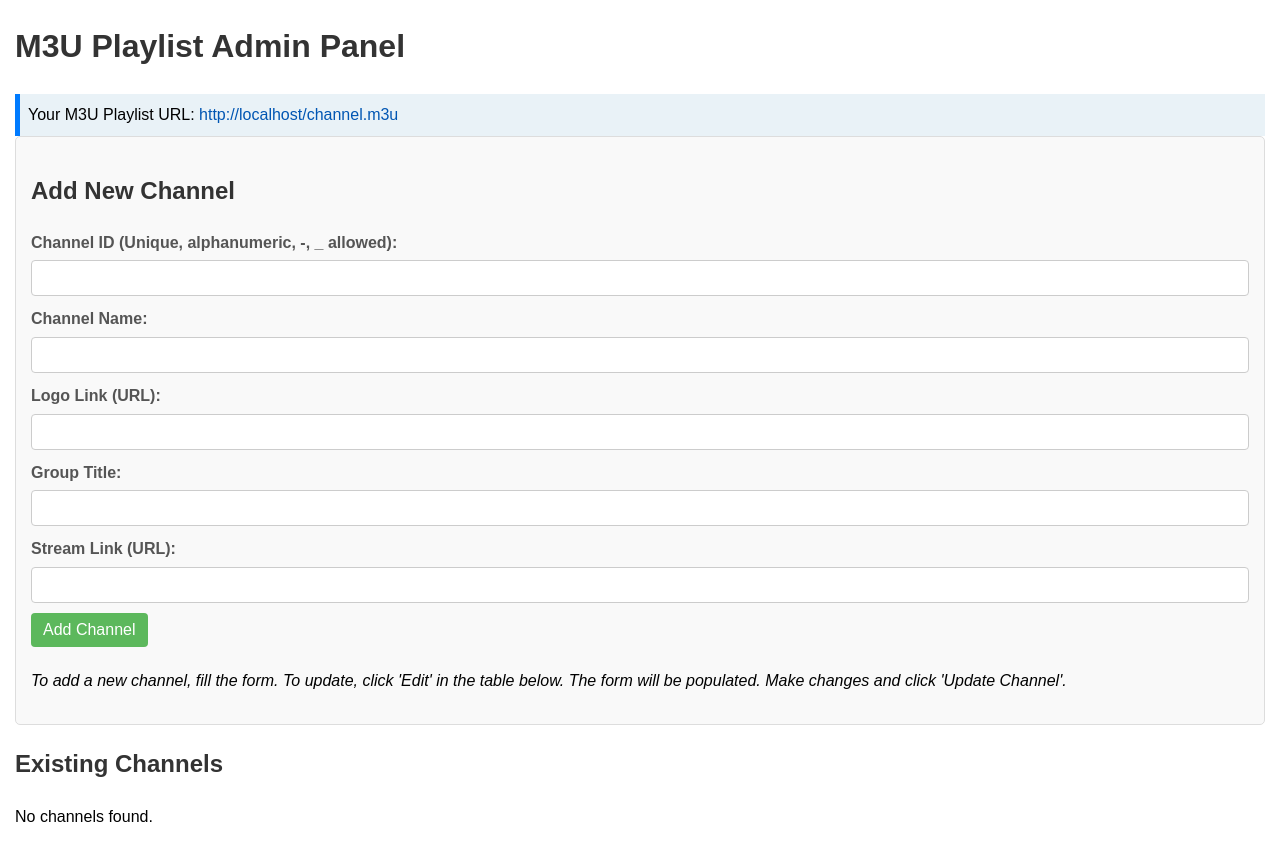
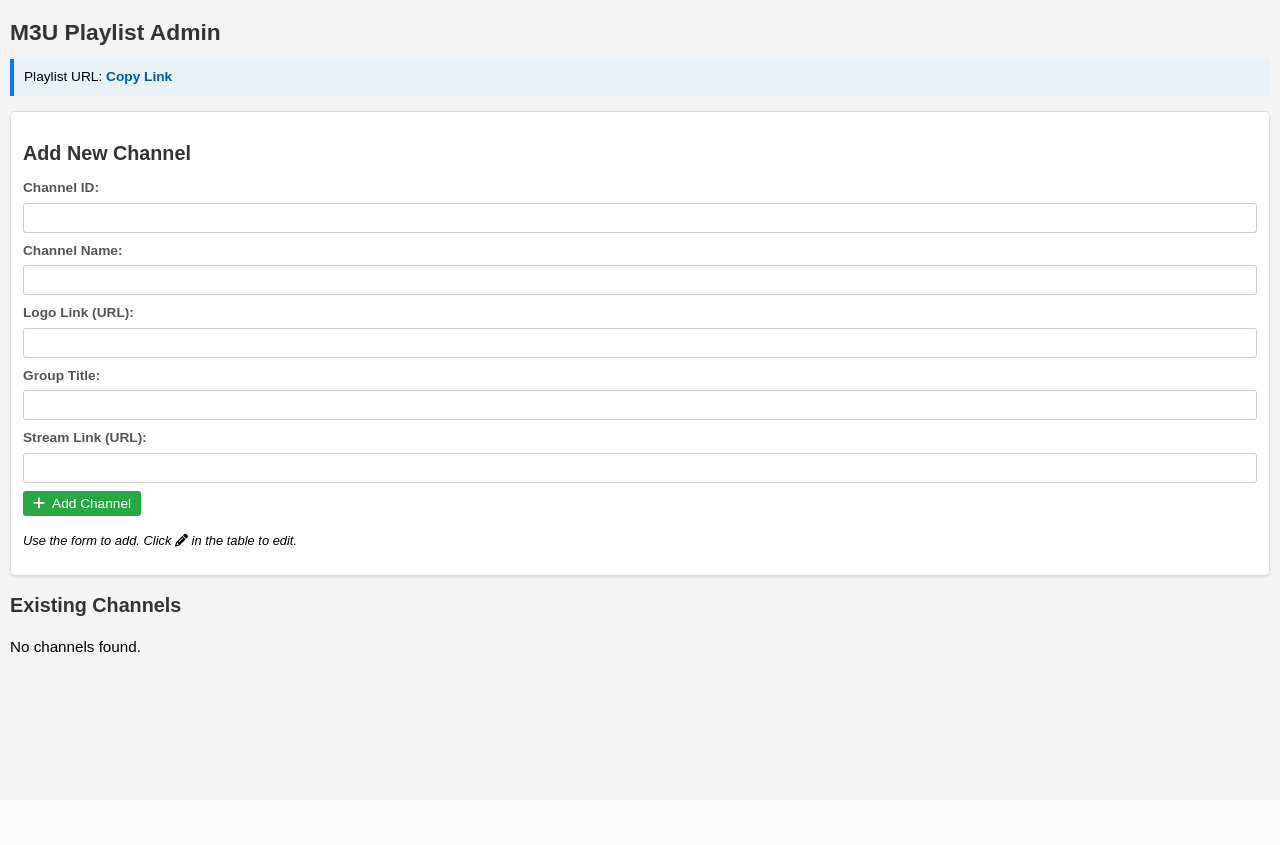
Before and after one commit to shahariarmahfuz/Live, a Flask app: template templates/admin.html in a window 1280 px wide. After the commit the page ends 652 px from the top, so only its background shows below. Run offline with Flask 3, Linux system fonts and the light colour scheme; the template is opened without the code that fills it, so the values that code supplies are empty.

Commit message:
Update admin.html

```diff
--- a/templates/admin.html
+++ b/templates/admin.html
@@ -4,176 +4,222 @@
     <meta charset="UTF-8">
     <meta name="viewport" content="width=device-width, initial-scale=1.0">
     <title>M3U Playlist Admin</title>
+    <link rel="stylesheet" href="https://cdnjs.cloudflare.com/ajax/libs/font-awesome/6.5.2/css/all.min.css" integrity="sha512-SnH5WK+bZxgPHs44uWIX+LLJAJ9/2PkPKZ5QiAj6Ta86w+fsb2TkcmfRyVX3pBnMFcV7oQPJkl9QevSCWr3W6A==" crossorigin="anonymous" referrerpolicy="no-referrer" />
     <style>
-        /* আপনার আগের CSS কোড এখানে থাকবে */
         body {
             font-family: sans-serif;
-            margin: 15px;
-            line-height: 1.6;
+            margin: 10px; /* Margin কমানো হলো */
+            line-height: 1.5; /* Line height সামান্য কমানো হলো */
+            font-size: 0.95em; /* Base font size কমানো হলো */
             max-width: 100%;
             overflow-x: hidden;
+            background-color: #f4f4f4; /* হালকা ব্যাকগ্রাউন্ড */
         }
-        h1, h2 { color: #333; }
-        form#channel-form { /* ফর্মকে একটি আইডি দেওয়া হলো */
-            margin-bottom: 20px;
-            padding: 15px;
+        h1, h2 {
+            color: #333;
+            margin-top: 15px;
+            margin-bottom: 10px;
+            font-size: 1.5em; /* হেডিং সাইজ */
+        }
+        h2 {
+            font-size: 1.3em;
+        }
+
+        form#channel-form {
+            margin-bottom: 15px;
+            padding: 12px; /* Padding কমানো হলো */
             border: 1px solid #ddd;
             border-radius: 5px;
-            background-color: #f9f9f9;
+            background-color: #fff; /* সাদা ব্যাকগ্রাউন্ড */
             box-sizing: border-box;
+            box-shadow: 0 1px 3px rgba(0,0,0,0.1); /* হালকা শ্যাডো */
         }
         label {
             display: block;
-            margin-bottom: 5px;
+            margin-bottom: 4px; /* Margin কমানো হলো */
             font-weight: bold;
             color: #555;
+            font-size: 0.9em; /* লেবেলের ফন্ট সাইজ */
         }
         input[type="text"] {
             width: 100%;
-            padding: 8px;
-            margin-bottom: 10px;
+            padding: 6px 8px; /* Padding কমানো হলো */
+            margin-bottom: 8px; /* Margin কমানো হলো */
             border: 1px solid #ccc;
-            border-radius: 4px;
-            font-size: 1em;
+            border-radius: 3px; /* বর্ডার রেডিয়াস */
+            font-size: 0.95em; /* ইনপুট ফন্ট সাইজ */
             box-sizing: border-box;
         }
         input[type="text"]:focus {
             border-color: #007bff;
             outline: none;
+            box-shadow: 0 0 0 2px rgba(0, 123, 255, 0.25); /* ফোকাস শ্যাডো */
         }
+
+        /* --- Button Styles --- */
         button {
-            padding: 8px 12px;
-            background-color: #5cb85c; /* ডিফল্ট রঙ অ্যাড এর জন্য */
+            padding: 5px 10px; /* Padding কমানো হলো */
             color: white;
             border: none;
-            border-radius: 4px;
+            border-radius: 3px;
             cursor: pointer;
-            font-size: 1em;
+            font-size: 0.9em; /* বাটনের ফন্ট সাইজ */
             margin-right: 5px;
             margin-bottom: 5px;
+            vertical-align: middle; /* আইকন ও টেক্সট অ্যালাইনমেন্ট */
+            transition: background-color 0.2s ease; /* স্মুথ ট্রানজিশন */
+        }
+        button i {
+            margin-right: 4px; /* আইকন ও টেক্সটের মধ্যে স্পেস */
         }
         button:hover {
-            opacity: 0.9; /* একটু ভিন্ন hover effect */
+            opacity: 0.85;
         }
-        #submit-button.update-mode { /* আপডেট মোডে বাটনের স্টাইল */
-             background-color: #0275d8;
+
+        #submit-button {
+            background-color: #28a745; /* সবুজ অ্যাড বাটন */
         }
-         #cancel-edit-button { /* ক্যানসেল বাটন স্টাইল */
-            background-color: #f0ad4e;
-            display: none; /* শুরুতে লুকানো থাকবে */
+        #submit-button.update-mode {
+             background-color: #007bff; /* নীল আপডেট বাটন */
+        }
+         #cancel-edit-button {
+            background-color: #ffc107; /* হলুদ ক্যানসেল বাটন */
+            color: #333; /* ডার্ক টেক্সট */
+            display: none;
          }
          #cancel-edit-button:hover {
-            background-color: #ec971f;
+            background-color: #e0a800;
          }
 
+         /* --- Table Styles --- */
         table {
             width: 100%;
             border-collapse: collapse;
-            margin-top: 20px;
-            font-size: 0.9em;
+            margin-top: 15px;
+            font-size: 0.85em; /* টেবিলের ফন্ট সাইজ কমানো হলো */
+            background-color: #fff;
+            box-shadow: 0 1px 3px rgba(0,0,0,0.1);
         }
         th, td {
             border: 1px solid #ddd;
-            padding: 8px;
+            padding: 4px 6px; /* সেলের প্যাডিং কমানো হলো */
             text-align: left;
             word-break: break-word;
+            vertical-align: middle; /* কনটেন্ট ভার্টিক্যালি মিডল */
         }
         th {
-            background-color: #e9e9e9;
-            font-weight: bold;
+            background-color: #e9ecef; /* হালকা হেডার ব্যাকগ্রাউন্ড */
+            font-weight: 600; /* সেমি-বোল্ড */
+            white-space: nowrap; /* হেডার যেন র‍্যাপ না হয় */
         }
         tr:nth-child(even) {
-            background-color: #f9f9f9;
+            background-color: #f8f9fa; /* হালকা স্ট্রাইপ */
         }
+         tr.editing { /* এডিট করার সময় রো হাইলাইট (Optional) */
+             background-color: #cfe2ff;
+         }
+
         .actions {
             white-space: nowrap;
+            text-align: center; /* অ্যাকশন বাটন সেন্টারে */
         }
         .actions button {
-            padding: 5px 8px;
-            font-size: 0.85em;
+            padding: 4px 8px; /* অ্যাকশন বাটনের প্যাডিং */
+            font-size: 0.9em; /* অ্যাকশন বাটনের আইকন সাইজ */
             margin: 2px;
+            display: inline-block; /* বাটন পাশাপাশি */
         }
-        .edit-button-js { /* এডিট বাটনের জন্য নতুন ক্লাস */
-            background-color: #0275d8;
+        .edit-button-js {
+            background-color: #007bff; /* নীল এডিট */
         }
-        .edit-button-js:hover {
-            background-color: #025aa5;
+        .delete-button {
+            background-color: #dc3545; /* লাল ডিলিট */
         }
         .delete-form {
             display: inline-block;
             margin: 0;
             padding: 0;
+            vertical-align: middle;
         }
-        .delete-button {
-            background-color: #d9534f;
-        }
-        .delete-button:hover {
-            background-color: #c9302c;
-        }
+
         .error-message {
-            color: red;
+            color: #721c24;
             background-color: #f8d7da;
             border: 1px solid #f5c6cb;
-            padding: 10px;
-            border-radius: 5px;
-            margin-bottom: 15px;
+            padding: 8px 10px; /* Padding কমানো হলো */
+            border-radius: 3px;
+            margin-bottom: 10px;
+            font-size: 0.9em;
         }
         .m3u-link {
-            margin-top: 15px;
-            font-size: 1em;
+            margin-top: 10px;
+            margin-bottom: 15px;
+            font-size: 0.9em;
             background-color: #e9f2f7;
-            padding: 8px;
-            border-left: 5px solid #007bff;
+            padding: 8px 10px;
+            border-left: 4px solid #007bff;
             word-break: break-all;
         }
         .m3u-link a {
             color: #0056b3;
             text-decoration: none;
+            font-weight: bold;
         }
         .m3u-link a:hover {
             text-decoration: underline;
         }
         img {
-            max-height: 30px;
+            max-height: 25px; /* Logo height কমানো হলো */
             max-width: 100%;
             vertical-align: middle;
+            background-color: #eee; /* যদি ইমেজ লোড না হয় */
+            border-radius: 2px;
         }
         input[readonly] {
-            background-color: #eee;
+            background-color: #e9ecef; /* Readonly background */
             cursor: not-allowed;
         }
 
+        /* --- Responsive Styles --- */
+        @media (max-width: 768px) {
+             body { font-size: 0.9em; } /* ছোট স্ক্রিনে ফন্ট আরও ছোট */
+             h1 { font-size: 1.3em; }
+             h2 { font-size: 1.1em; }
+             table { font-size: 0.8em; } /* টেবিল ফন্ট আরও ছোট */
+             th, td { padding: 3px 4px; } /* টেবিল প্যাডিং আরও কম */
+             .actions button { padding: 3px 6px; font-size: 0.85em; }
+        }
+
         @media (max-width: 600px) {
-            table {
-                font-size: 0.8em;
-            }
-            th, td {
-                padding: 6px 4px;
-            }
             .actions {
-                display: flex;
-                flex-direction: column;
+                /* বাটনগুলো নিচে নিচে দেখানোর প্রয়োজন নাও হতে পারে যদি আইকন ছোট হয় */
+                 /* display: flex; */
+                 /* flex-direction: column; */
             }
             .actions button {
-                width: 100%;
-                margin: 2px 0;
+                 /* width: 100%; Ensure enough width */
+                 /* margin: 2px 0; */
             }
+            /* Optional: Hide less important columns on very small screens */
+            /* th:nth-child(3), td:nth-child(3) { display: none; } /* Hide Logo */
+            /* th:nth-child(4), td:nth-child(4) { display: none; } /* Hide Group */
         }
     </style>
 </head>
 <body>
-    <h1>M3U Playlist Admin Panel</h1>
+    <h1>M3U Playlist Admin</h1>
 
-    <div class="m3u-link">Your M3U Playlist URL: <a href="{{ url_for('generate_m3u_playlist', _external=True) }}" target="_blank">{{ url_for('generate_m3u_playlist', _external=True) }}</a></div>
+    <div class="m3u-link">Playlist URL: <a href="{{ url_for('generate_m3u_playlist', _external=True) }}" target="_blank">Copy Link</a></div>
 
     {% if error %}
-        <div class="error-message">{{ error }}</div>
+        <div class="error-message"><i class="fa-solid fa-circle-exclamation"></i> {{ error }}</div>
     {% endif %}
 
     <form id="channel-form" method="POST" action="{{ url_for('add_or_update_channel_m3u') }}">
-        <h2 id="form-title">Add New Channel</h2> <input type="hidden" id="is_edit" name="is_edit" value="false">
+        <h2 id="form-title">Add New Channel</h2>
+        <input type="hidden" id="is_edit" name="is_edit" value="false">
 
-        <label for="channel_id">Channel ID (Unique, alphanumeric, -, _ allowed):</label>
+        <label for="channel_id">Channel ID:</label>
         <input type="text" id="channel_id" name="channel_id" required pattern="^[a-zA-Z0-9_-]+$" title="Only letters, numbers, hyphens and underscores are allowed.">
 
         <label for="name">Channel Name:</label>
@@ -188,15 +234,19 @@
         <label for="stream_link">Stream Link (URL):</label>
         <input type="text" id="stream_link" name="stream_link" required>
 
-        <button type="submit" id="submit-button">Add Channel</button>
-        <button type="button" id="cancel-edit-button">Cancel Edit</button>
+        <button type="submit" id="submit-button" title="Add New Channel">
+            <i class="fa-solid fa-plus"></i> <span class="button-text">Add Channel</span>
+        </button>
+        <button type="button" id="cancel-edit-button" title="Cancel Edit">
+            <i class="fa-solid fa-ban"></i> <span class="button-text">Cancel</span>
+        </button>
 
-        <p><em>To add a new channel, fill the form. To update, click 'Edit' in the table below. The form will be populated. Make changes and click 'Update Channel'.</em></p>
+        <p style="font-size: 0.85em; margin-top: 10px;"><em>Use the form to add. Click <i class="fa-solid fa-pencil"></i> in the table to edit.</em></p>
     </form>
 
     <h2>Existing Channels</h2>
     {% if channels %}
-        <div style="overflow-x: auto;">
+        <div style="overflow-x: auto; width: 100%;">
             <table id="channels-table">
                 <thead>
                     <tr>
@@ -212,25 +262,27 @@
                     {% for channel in channels %}
                         <tr data-id="{{ channel.channel_id }}"
                             data-name="{{ channel.name }}"
-                            data-logo="{{ channel.logo_link }}"
-                            data-group="{{ channel.group_title }}"
+                            data-logo="{{ channel.logo_link | default('', true) }}"
+                            data-group="{{ channel.group_title | default('', true) }}"
                             data-stream="{{ channel.stream_link }}">
                             <td>{{ channel.channel_id }}</td>
                             <td>{{ channel.name }}</td>
                             <td>
                                 {% if channel.logo_link %}
-                                    <img src="{{ channel.logo_link }}" alt="{{ channel.name }} Logo" onerror="this.style.display='none'">
-                                {% else %}
-                                    No Logo
+                                    <img src="{{ channel.logo_link }}" alt="Logo" onerror="this.style.display='none'">
                                 {% endif %}
                             </td>
                             <td>{{ channel.group_title }}</td>
-                            <td>{{ (channel.stream_link[:30] + '...') if channel.stream_link|length > 30 else channel.stream_link }}</td>
+                            <td title="{{ channel.stream_link }}">{{ (channel.stream_link[:25] + '...') if channel.stream_link|length > 25 else channel.stream_link }}</td>
                             <td class="actions">
-                                <button type="button" class="edit-button-js">Edit</button>
+                                <button type="button" class="edit-button-js" title="Edit Channel '{{ channel.name | escape }}'">
+                                    <i class="fa-solid fa-pencil"></i>
+                                </button>
 
                                 <form class="delete-form" method="POST" action="{{ url_for('delete_m3u_channel', channel_id=channel.channel_id) }}" onsubmit="return confirm('Are you sure you want to delete channel \'{{ channel.name | escape }}\' ({{ channel.channel_id }})?');">
-                                    <button type="submit" class="delete-button">Delete</button>
+                                    <button type="submit" class="delete-button" title="Delete Channel '{{ channel.name | escape }}'">
+                                        <i class="fa-solid fa-trash-can"></i>
+                                    </button>
                                 </form>
                             </td>
                         </tr>
@@ -243,7 +295,7 @@
     {% endif %}
 
     <script>
-        // ফর্মের এলিমেন্টগুলো ধরা
+        // --- আগের জাভাস্ক্রিপ্ট কোড এখানে থাকবে ---
         const channelForm = document.getElementById('channel-form');
         const formTitle = document.getElementById('form-title');
         const channelIdInput = document.getElementById('channel_id');
@@ -255,94 +307,73 @@
         const submitButton = document.getElementById('submit-button');
         const cancelEditButton = document.getElementById('cancel-edit-button');
         const channelsTable = document.getElementById('channels-table');
+        const submitButtonTextSpan = submitButton.querySelector('.button-text'); // টেক্সট পরিবর্তনের জন্য স্প্যান ধরা
+        const submitButtonIcon = submitButton.querySelector('i'); // আইকন পরিবর্তনের জন্য আইকন ধরা
 
-        // রিসেট ফাংশন: ফর্মকে অ্যাড মোডে ফেরত নিয়ে যায়
         function resetFormToAddMode() {
-            channelForm.reset(); // ফর্মের সব ফিল্ড খালি করে
-            channelIdInput.readOnly = false; // আইডি ফিল্ড আবার লেখার যোগ্য করে
-            isEditInput.value = 'false'; // এডিট মোড বন্ধ
-            submitButton.textContent = 'Add Channel'; // বাটনের লেখা পরিবর্তন
-            submitButton.classList.remove('update-mode'); // বাটনের স্টাইল অ্যাড মোডে ফেরত
-            formTitle.textContent = 'Add New Channel'; // ফর্মের টাইটেল পরিবর্তন
-            cancelEditButton.style.display = 'none'; // ক্যানসেল বাটন লুকিয়ে ফেলা
-             // কোনো সিলেক্টেড রো থাকলে হাইলাইট তুলে দেওয়া (যদি থাকে)
-            const currentlyEditingRow = channelsTable.querySelector('tr.editing');
+            channelForm.reset();
+            channelIdInput.readOnly = false;
+            isEditInput.value = 'false';
+            // বাটনের টেক্সট, আইকন ও টাইটেল অ্যাড মোডে পরিবর্তন
+            if (submitButtonTextSpan) submitButtonTextSpan.textContent = 'Add Channel';
+            submitButton.title = 'Add New Channel';
+            if (submitButtonIcon) submitButtonIcon.className = 'fa-solid fa-plus'; // অ্যাড আইকন
+            submitButton.classList.remove('update-mode');
+            formTitle.textContent = 'Add New Channel';
+            cancelEditButton.style.display = 'none';
+
+            const currentlyEditingRow = channelsTable ? channelsTable.querySelector('tr.editing') : null;
             if (currentlyEditingRow) {
                 currentlyEditingRow.classList.remove('editing');
             }
         }
 
-        // টেবিলের মধ্যে ক্লিক ইভেন্ট শোনা (ইভেন্ট ডেলিগেশন)
         if (channelsTable) {
             channelsTable.addEventListener('click', function(event) {
-                // যদি ক্লিক করা এলিমেন্টের ক্লাস 'edit-button-js' হয়
-                if (event.target.classList.contains('edit-button-js')) {
-                    const button = event.target;
-                    const row = button.closest('tr'); // বাটনটির সবচেয়ে কাছের row খুঁজে বের করা
+                const editButton = event.target.closest('.edit-button-js'); // বাটন বা তার আইকনে ক্লিক ধরবে
 
-                    // আগের কোনো রো এডিট মোডে থাকলে তা রিসেট করা
-                     const currentlyEditingRow = channelsTable.querySelector('tr.editing');
+                if (editButton) {
+                    const row = editButton.closest('tr');
+
+                    const currentlyEditingRow = channelsTable.querySelector('tr.editing');
                      if (currentlyEditingRow && currentlyEditingRow !== row) {
                          currentlyEditingRow.classList.remove('editing');
                      }
-                     // বর্তমান রো-কে এডিটিং হিসেবে মার্ক করা (optional styling)
-                     row.classList.add('editing');
+                     row.classList.add('editing'); // হাইলাইট
 
-
-                    // row এর ডেটা অ্যাট্রিবিউট থেকে তথ্য নেওয়া
                     const id = row.dataset.id;
                     const name = row.dataset.name;
                     const logo = row.dataset.logo;
                     const group = row.dataset.group;
                     const stream = row.dataset.stream;
 
-                    // ফর্মের ফিল্ডগুলো পূরণ করা
                     channelIdInput.value = id;
                     nameInput.value = name;
-                    logoLinkInput.value = logo || ''; // যদি লোগো না থাকে তাহলে খালি স্ট্রিং
+                    logoLinkInput.value = logo || '';
                     groupTitleInput.value = group || '';
                     streamLinkInput.value = stream;
 
-                    // আইডি ফিল্ডকে readonly করা
                     channelIdInput.readOnly = true;
-
-                    // is_edit ফিল্ডের মান 'true' করা
                     isEditInput.value = 'true';
 
-                    // সাবমিট বাটনের লেখা ও স্টাইল পরিবর্তন করা
-                    submitButton.textContent = 'Update Channel';
+                    // বাটনের টেক্সট, আইকন ও টাইটেল আপডেট মোডে পরিবর্তন
+                    if (submitButtonTextSpan) submitButtonTextSpan.textContent = 'Update Channel';
+                    submitButton.title = 'Update Channel';
+                     if (submitButtonIcon) submitButtonIcon.className = 'fa-solid fa-save'; // আপডেট/সেভ আইকন
                     submitButton.classList.add('update-mode');
 
-                    // ফর্মের টাইটেল পরিবর্তন করা
                     formTitle.textContent = 'Edit Channel';
-
-                    // ক্যানসেল বাটন দেখানো
                     cancelEditButton.style.display = 'inline-block';
 
-                    // ফর্মটি যেখানে আছে, সেখানে স্ক্রল করে যাওয়া (optional)
-                    channelForm.scrollIntoView({ behavior: 'smooth' });
+                    channelForm.scrollIntoView({ behavior: 'smooth', block: 'start' }); // ফর্মের শুরুতে স্ক্রল
                 }
             });
         }
 
-        // ক্যানসেল বাটনে ক্লিক করলে ফর্ম রিসেট হবে
         cancelEditButton.addEventListener('click', resetFormToAddMode);
 
-         // ফর্ম সাবমিট করার আগে আইডি readonly থাকলে তা সাময়িকভাবে তুলে দেওয়া উচিত,
-         // যাতে সাবমিটের সময় ভ্যালুটা পাঠানো যায় (কিছু ব্রাউজারে readonly ফিল্ড যায় না)
-         // তবে সাধারণত readonly ফিল্ড সাবমিট হয়। তাও নিশ্চিত হতে চাইলে নিচের কোড যোগ করা যেতে পারে।
-         /*
-         channelForm.addEventListener('submit', function() {
-             if (channelIdInput.readOnly) {
-                 channelIdInput.readOnly = false;
-             }
-         });
-         */
-
-         // পেজ লোড হওয়ার সময় যদি কোনো কারণে فرم আগে থেকে পূরণ থাকে (যেমন ব্যাকএন্ড থেকে error সহ রিডাইরেক্ট),
-         // তাহলে অবস্থা বুঝে ফর্ম মোড ঠিক করা যেতে পারে, তবে সাধারণত এটা প্রয়োজন হয় না।
-         // শুরুতে সবসময় অ্যাড মোডেই থাকা উচিত।
-         // resetFormToAddMode(); // প্রয়োজন হলে পেজ লোডের শুরুতে কল করা যেতে পারে
+        // Initialize form in add mode on page load
+        // resetFormToAddMode(); // uncomment if needed, e.g., after server-side validation failure retains old state
 
     </script>
 
```
